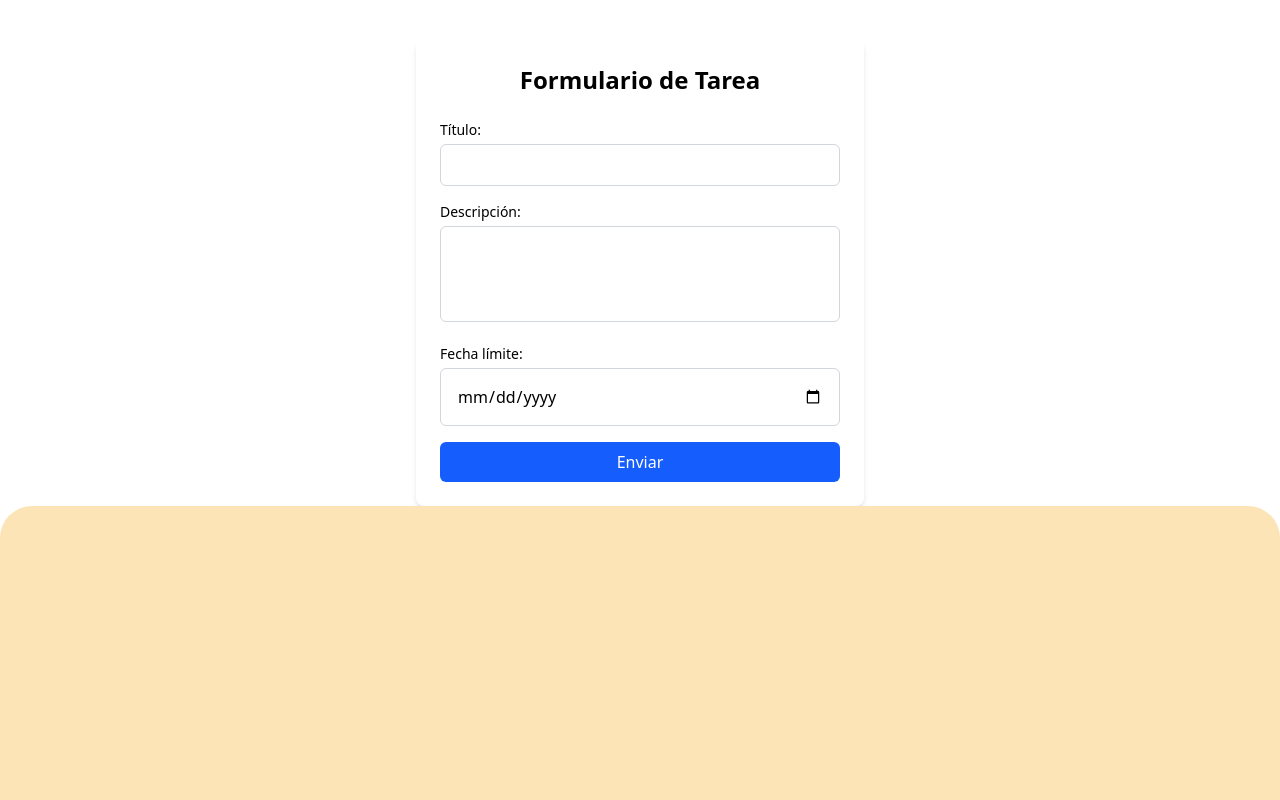
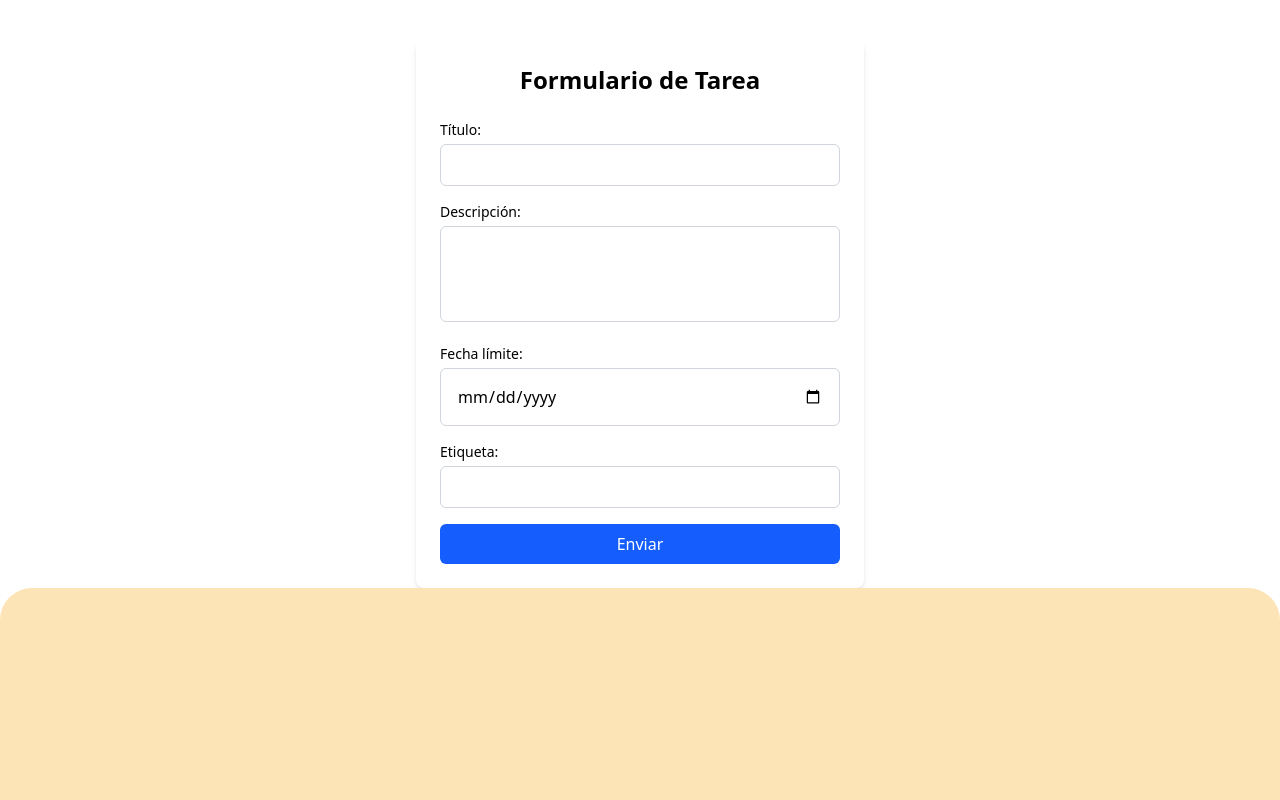
Before and after one commit to romanosilveira/Tudolist, a React (Vite) app: page / in a window 1280 px wide. Shown: the top 800 px of the page. Built offline with nearby package versions, Linux system fonts and the light colour scheme.

Commit message:
input tags

```diff
--- a/src/components/Tarea.jsx
+++ b/src/components/Tarea.jsx
@@ -7,7 +7,10 @@ export const Tarea = ({ task, handleDelete, handleEdit, className }) => {
   return (
     <div className={`${className} flex flex-col justify-between gap-2 min-w-[280px] max-h-[250px] rounded-lg p-4 text-left text-black bg-[#F2F2F2] border-2 border-[#C0BBD7]`}>
       <div className="task-content-top">
-        <h2 className="text-xl font-bold font_bitter text-[#2F1D7B]">{task.titulo}</h2>
+        <div className="flex items-center gap-2">
+          <h2 className="text-2xl font-bold font_bitter text-[#2F1D7B]">{task.titulo}</h2>
+          <span className="text-sm bg-neutral-300 rounded-full px-1">#{task.tags}</span>
+        </div>
         <p className="text-sm">{task.fecha}</p>
         <p className="text-sm text-[#C0BBD7] font_cal">{task.descripcion}</p>
       </div>
--- a/src/components/TaskForm.jsx
+++ b/src/components/TaskForm.jsx
@@ -4,6 +4,7 @@ function TaskForm({ addTask }) {
   const [formData, setFormData] = useState({
     titulo: '',
     fecha: '',
+    tags: '',
     descripcion: '',
   });
 
@@ -19,7 +20,7 @@ function TaskForm({ addTask }) {
       ...formData,
     };
     addTask(newTask); // Llamamos a la función recibida como prop
-    setFormData({ titulo: '', descripcion: '' });
+    setFormData({ titulo: '', descripcion: '', fecha: '', tags: '' });
   };
 
   return (
@@ -58,6 +59,17 @@ function TaskForm({ addTask }) {
             className="w-full p-4 border border-gray-300 rounded-md resize-none focus:outline-none focus:ring-2 focus:ring-blue-400"
           />
         </div>
+        <div>
+          <label className="block text-sm font-medium mb-1">Etiqueta:</label>
+          <input
+            name="tags"
+            value={formData.tags || ''}
+            type='text'
+            onChange={handleChange}
+            required
+            className="w-full px-4 py-2 border border-gray-300 rounded-md resize-none focus:outline-none focus:ring-2 focus:ring-blue-400"
+          />
+        </div>
         <button
           type="submit"
           className="w-full bg-blue-600 text-white py-2 rounded-md hover:bg-blue-700 transition-colors"
```
